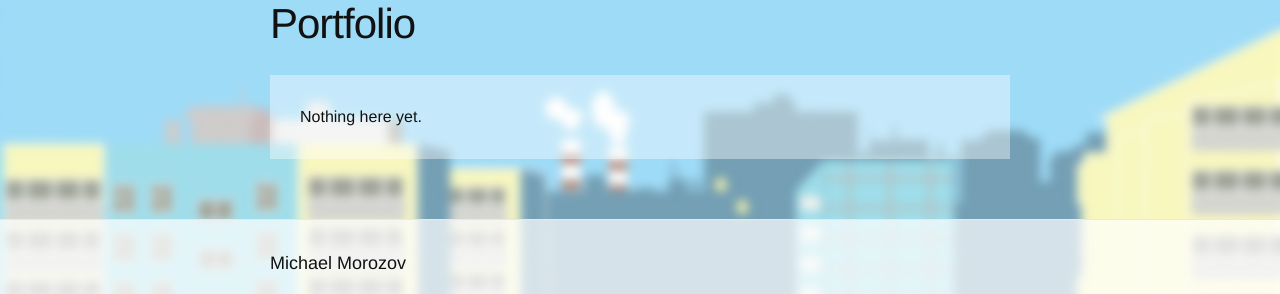
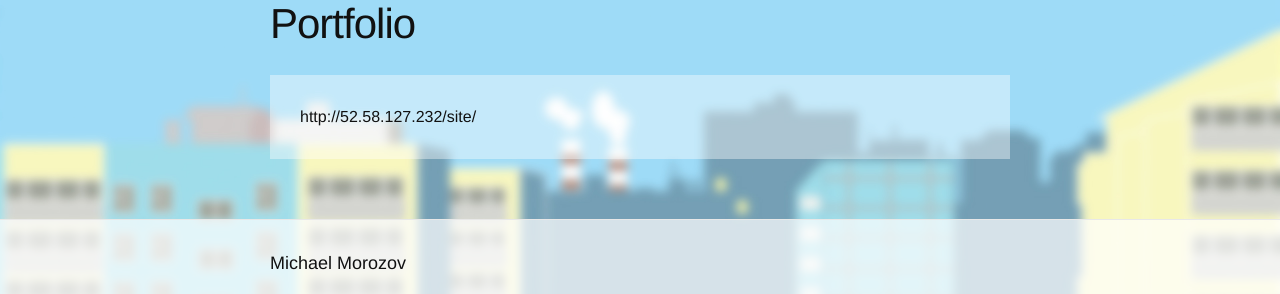
Before and after one commit to no0bRus/blog, a Jekyll site: the page built from Portfolio/index.html, in a window 1280 px wide. Shown: the part 283-577 px from the top of the page. Built offline with Jekyll 4.4.1, drawn with Linux system fonts in a browser that asks for light colours.

Commit message:
New site for portfolio

```diff
--- a/Portfolio/index.html
+++ b/Portfolio/index.html
@@ -2,4 +2,4 @@
 layout: page
 title: Portfolio
 ---
-Nothing here yet.
+http://52.58.127.232/site/
--- a/_config.yml
+++ b/_config.yml
@@ -11,7 +11,7 @@ email: no0bRus7@gmail.com
 description: > # this means to ignore newlines until "baseurl:"
   Computer Science student at Iona College, currently residing in Moscow, Russia. Starting career as a Web Programmer 🌐
 baseurl: #"/blog"
-url: "http://blog.no0bRus.com" # the base hostname & protocol for your site
+url: "https://no0brus.github.io/" # the base hostname & protocol for your site
 twitter_username: mishamishaco
 github_username:  no0bRus
 
--- a/_sass/_base.scss
+++ b/_sass/_base.scss
@@ -13,6 +13,7 @@ dl, dd, ol, ul, figure {
 /**
  * Basic styling
  */
+
 body {
     font: $base-font-weight #{$base-font-size}/#{$base-line-height} $base-font-family;
     color: $text-color;
@@ -27,6 +28,8 @@ body {
     background-image: cover;
     background-repeat: no-repeat;
     background-attachment: fixed;
+
+    background-size: contain;
 	background-size: 100%;
 }
 
```
Also changed, not shown: css/main.scss (+11 -0 lines).
